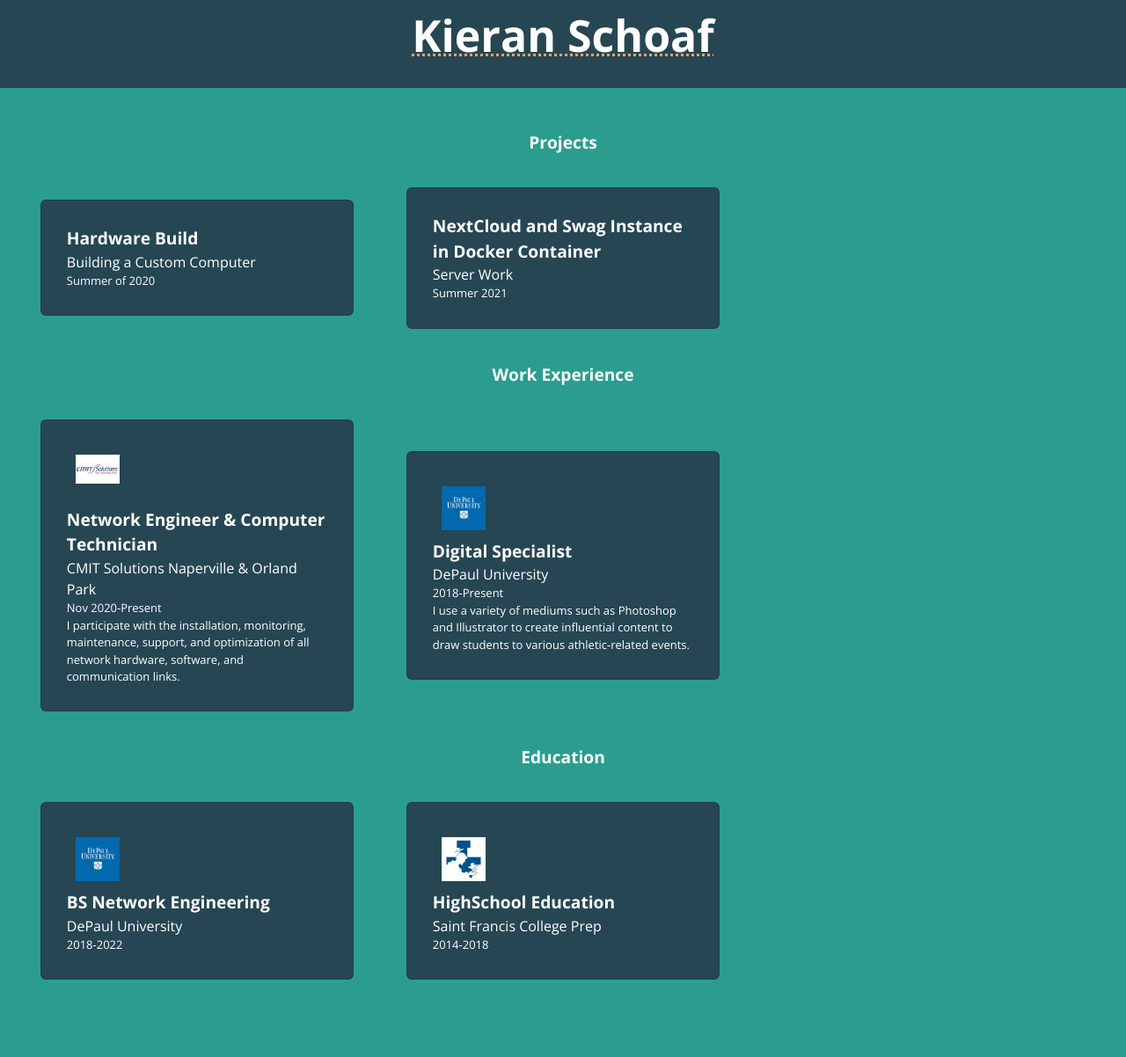
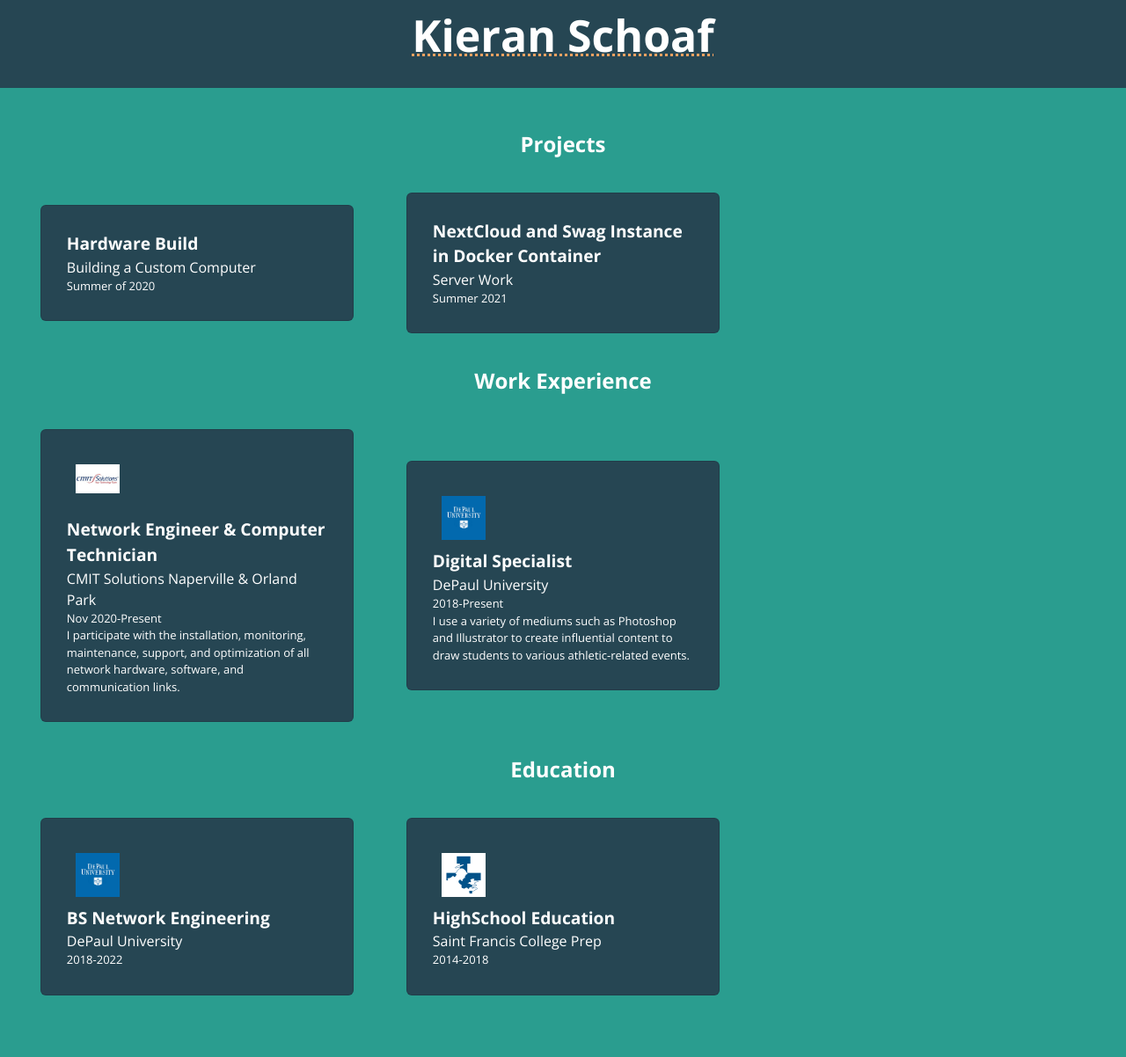
Before and after one commit to kischoaf/kischoaf.github.io, a Jekyll site: the page built from index.html, in a window 1280 px wide. Shown: the part 290-1492 px from the top of the page at 88% size. Built offline with Jekyll 4.4.1, drawn with Linux system fonts in a browser that asks for light colours; nearby versions of some CDN libraries.

Commit message:
change font size of h2

```diff
--- a/_sass/all.scss
+++ b/_sass/all.scss
@@ -44,7 +44,7 @@ h2 {
     font-weight: 700;
     text-align: center;
     color: white;
-    font-size: larger;
+    font-size: x-large;
 }
 
 .card {
```
